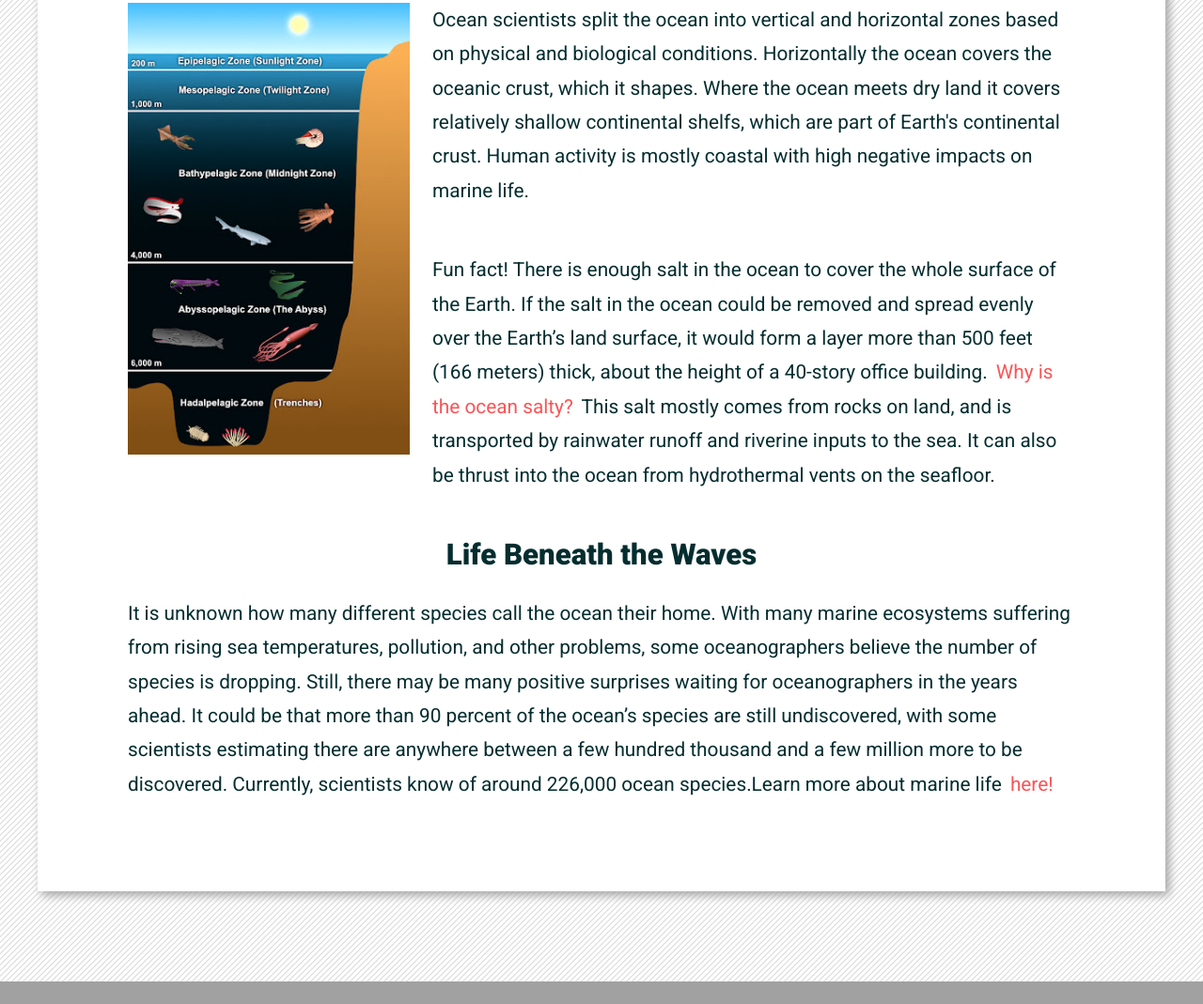
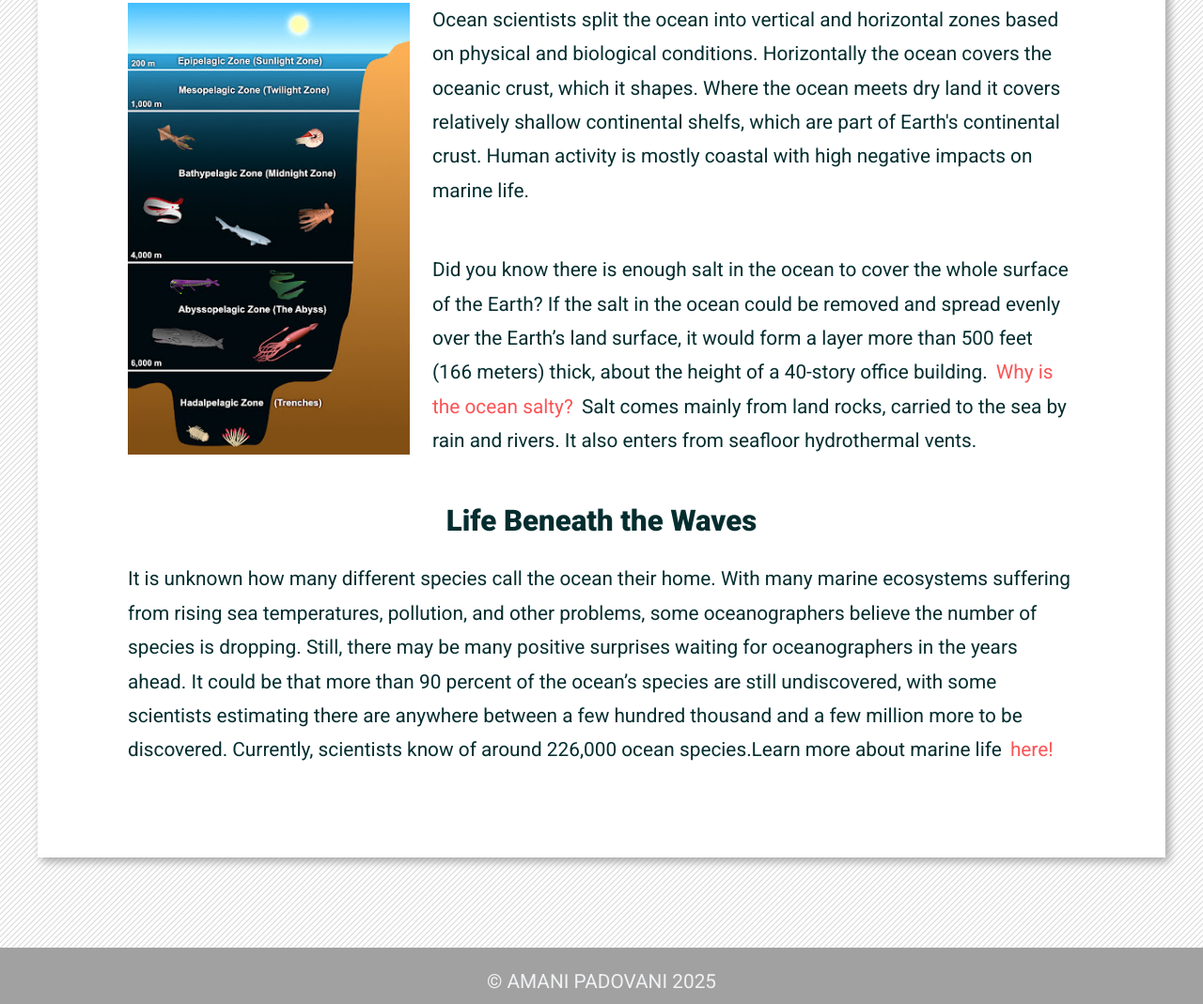
Before and after one commit to amani416/m8-hw8-padovani-amani, a plain HTML site: page index.html in a window 1280 px wide. Shown: the part 1060-2129 px from the top of the page at 94% size. Drawn offline with Linux system fonts and the light colour scheme.

Commit message:
updating text

```diff
--- a/index.html
+++ b/index.html
@@ -30,8 +30,7 @@
       Although there is much more to learn, oceanographers have already made some amazing discoveries. For example, we know that the ocean contains towering mountain ranges and deep canyons, known as trenches, just like those on land. The peak of the world’s highest mountain—<a href="https://www.britannica.com/place/Mount-Everest"> Mount Everest in the Himalaya</a> , measuring 8.85 kilometers (5.49 miles) high—would not even break the surface of the water if it was placed in the Pacific Ocean’s Mariana Trench or Philippine Trench, two of the deepest parts of the ocean. </p>
       <img src="diagram.jpg" alt="Layers of the ocean.">
       <p>Ocean scientists split the ocean into vertical and horizontal zones based on physical and biological conditions. Horizontally the ocean covers the oceanic crust, which it shapes. Where the ocean meets dry land it covers relatively shallow continental shelfs, which are part of Earth's continental crust. Human activity is mostly coastal with high negative impacts on marine life. </p>
-      <p>Fun fact! There is enough salt in the ocean to cover the whole surface of the Earth.
-        If the salt in the ocean could be removed and spread evenly over the Earth’s land surface, it would form a layer more than 500 feet (166 meters) thick, about the height of a 40-story office building. <a href="https://www.usgs.gov/faqs/why-ocean-salty">Why is the ocean salty?</a> This salt mostly comes from rocks on land, and is transported by rainwater runoff and riverine inputs to the sea. It can also be thrust into the ocean from hydrothermal vents on the seafloor.</p>
+      <p>Did you know there is enough salt in the ocean to cover the whole surface of the Earth? If the salt in the ocean could be removed and spread evenly over the Earth’s land surface, it would form a layer more than 500 feet (166 meters) thick, about the height of a 40-story office building. <a href="https://www.usgs.gov/faqs/why-ocean-salty">Why is the ocean salty?</a> Salt comes mainly from land rocks, carried to the sea by rain and rivers. It also enters from seafloor hydrothermal vents.</p>
       <h2>Life Beneath the Waves</h2>
       <p>It is unknown how many different species call the ocean their home. With many marine ecosystems suffering from rising sea temperatures, pollution, and other problems, some oceanographers believe the number of species is dropping. Still, there may be many positive surprises waiting for oceanographers in the years ahead. It could be that more than 90 percent of the ocean’s species are still undiscovered, with some scientists estimating there are anywhere between a few hundred thousand and a few million more to be discovered. Currently, scientists know of around 226,000 ocean species.Learn more about marine life <a href="https://oceana.org/marine-life/">here!</a></p>
     </article>
```
